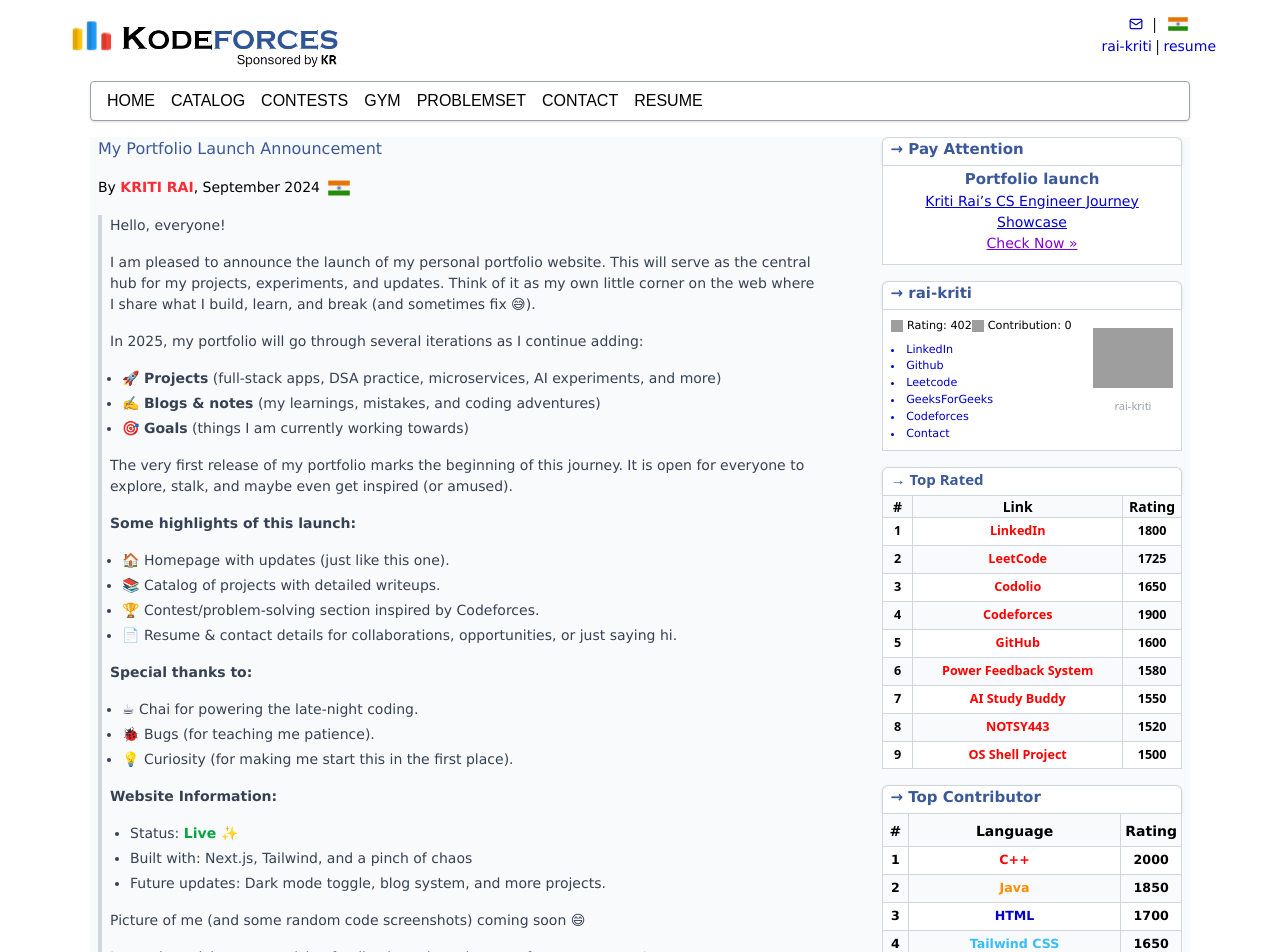
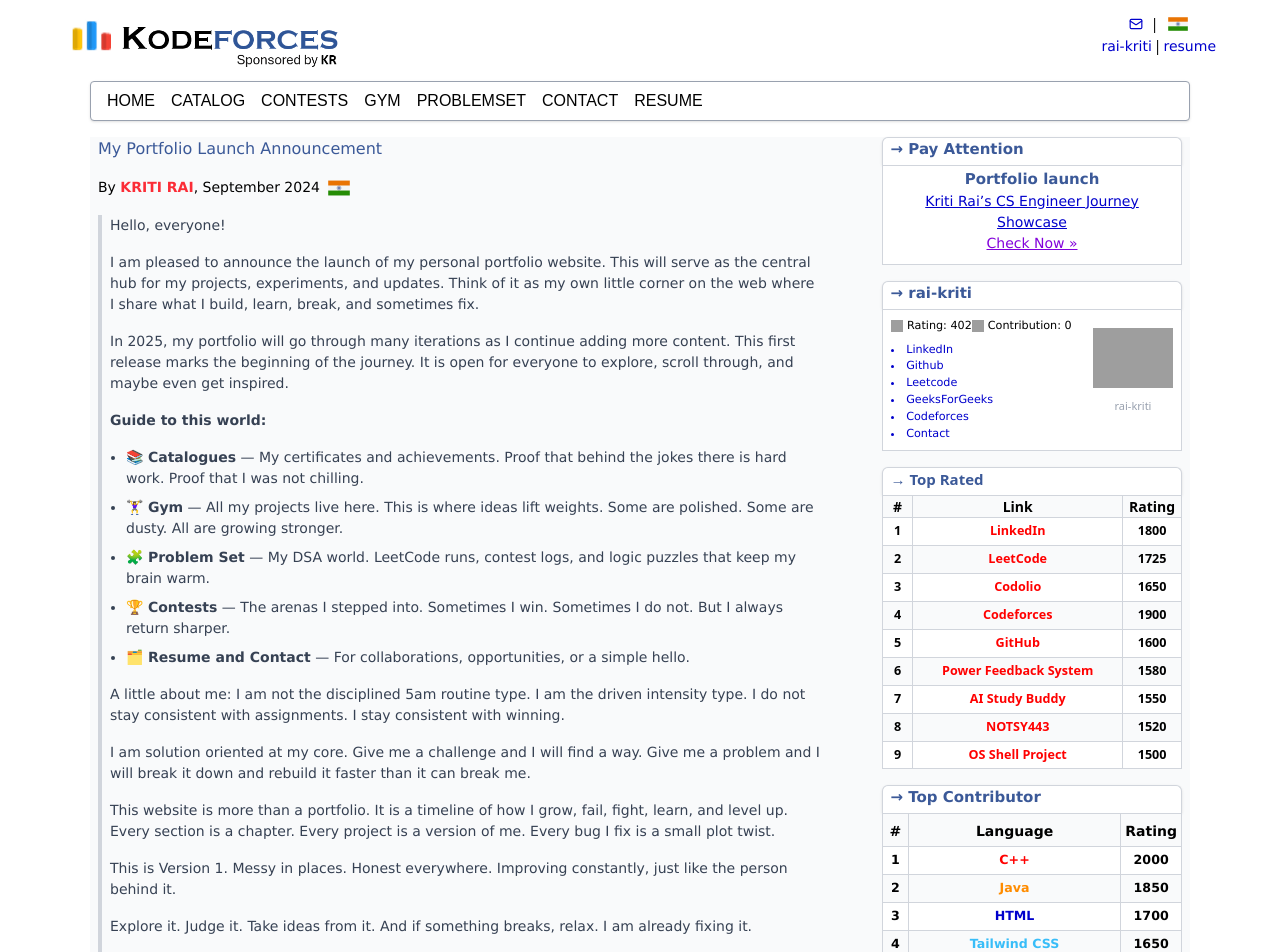
Before and after one commit to rai-kriti/portfolio, a Next.js app: page / in a window 1280 px wide. Shown: the top 952 px of the page. Built offline with nearby package versions, Linux system fonts and the light colour scheme; grey boxes are pictures that could not be loaded; a web font is replaced by a local one.

Commit message:
Revise portfolio website content for clarity
Updated the content of the portfolio website to enhance clarity and engagement.

```diff
--- a/src/app/page.tsx
+++ b/src/app/page.tsx
@@ -66,47 +66,106 @@
   I am pleased to announce the launch of my personal portfolio website.
   This will serve as the central hub for my projects, experiments, and updates.
   Think of it as my own little corner on the web where I share what I build, learn,
-              and break (and sometimes fix 😅).
+  break, and sometimes fix.
 </p>
 
-            <p>In 2025, my portfolio will go through several iterations as I continue adding:</p>
+<p>
+  In 2025, my portfolio will go through many iterations as I continue adding more content.
+  This first release marks the beginning of the journey.
+  It is open for everyone to explore, scroll through, and maybe even get inspired.
+</p>
+
+<p><strong>Guide to this world:</strong></p>
+
+<ul className="list-disc ml-4 space-y-2">
+
+  <li>
+    📚 <strong>Catalogues</strong> —
+    My certificates and achievements.
+    Proof that behind the jokes there is hard work. Proof that I was not chilling.
+  </li>
+
+  <li>
+    🏋️‍♀️ <strong>Gym</strong> —
+    All my projects live here.
+    This is where ideas lift weights. Some are polished.
+    Some are dusty. All are growing stronger.
+  </li>
+
+  <li>
+    🧩 <strong>Problem Set</strong> —
+    My DSA world. LeetCode runs, contest logs,
+    and logic puzzles that keep my brain warm.
+  </li>
+
+  <li>
+    🏆 <strong>Contests</strong> —
+    The arenas I stepped into.
+    Sometimes I win. Sometimes I do not.
+    But I always return sharper.
+  </li>
+
+  <li>
+    🗂️ <strong>Resume and Contact</strong> —
+    For collaborations, opportunities, or a simple hello.
+  </li>
+
+</ul>
+
+<p className="mt-4">
+  A little about me: I am not the disciplined 5am routine type.
+  I am the driven intensity type.
+  I do not stay consistent with assignments.
+  I stay consistent with winning.
+</p>
+
+<p>
+  I am solution oriented at my core.
+  Give me a challenge and I will find a way.
+  Give me a problem and I will break it down and rebuild it faster than it can break me.
+</p>
+
+<p>
+  This website is more than a portfolio.
+  It is a timeline of how I grow, fail, fight, learn, and level up.
+  Every section is a chapter.
+  Every project is a version of me.
+  Every bug I fix is a small plot twist.
+</p>
+
+<p>
+  This is Version 1.
+  Messy in places. Honest everywhere.
+  Improving constantly, just like the person behind it.
+</p>
+
+<p>
+  Explore it.
+  Judge it.
+  Take ideas from it.
+  And if something breaks, relax. I am already fixing it.
+</p>
+
+<p><strong>Special thanks to:</strong></p>
 
 <ul className="list-disc ml-3 space-y-1">
-              <li>🚀 <strong>Projects</strong> (full-stack apps, DSA practice, microservices, AI experiments, and more)</li>
-              <li>✍️ <strong>Blogs & notes</strong> (my learnings, mistakes, and coding adventures)</li>
-              <li>🎯 <strong>Goals</strong> (things I am currently working towards)</li>
-            </ul>
-
-            <p>
-              The very first release of my portfolio marks the beginning of this journey.
-              It is open for everyone to explore, stalk, and maybe even get inspired (or amused).
-            </p>
-
-            <p><strong>Some highlights of this launch:</strong></p>
-            <ul className="list-disc ml-3 space-y-1">
-              <li>🏠 Homepage with updates (just like this one).</li>
-              <li>📚 Catalog of projects with detailed writeups.</li>
-              <li>🏆 Contest/problem-solving section inspired by Codeforces.</li>
-              <li>📄 Resume & contact details for collaborations, opportunities, or just saying hi.</li>
-            </ul>
-
-            <p><strong>Special thanks to:</strong></p>
-            <ul className="list-disc ml-3 space-y-1">
-              <li>☕ Chai for powering the late-night coding.</li>
-              <li>🐞 Bugs (for teaching me patience).</li>
-              <li>💡 Curiosity (for making me start this in the first place).</li>
+  <li>☕ Chai for powering the late night coding sessions.</li>
+  <li>🐞 Bugs for teaching me patience.</li>
+  <li>💡 Curiosity for making me start all of this.</li>
 </ul>
 
 <p><strong>Website Information:</strong></p>
+
 <ul className="list-disc ml-5 space-y-1">
-              <li>Status: <span className="text-green-600 font-semibold">Live ✨</span></li>
+  <li>Status: <span className="text-green-600 font-semibold">Live</span></li>
   <li>Built with: Next.js, Tailwind, and a pinch of chaos</li>
-              <li>Future updates: Dark mode toggle, blog system, and more projects.</li>
+  <li>Future updates: Dark mode, blog system, and more projects</li>
 </ul>
 
-            <p>Picture of me (and some random code screenshots) coming soon 😄</p>
+<p>Picture of me and some code screenshots coming soon😁.</p>
 
-            <p>I eagerly anticipate your visits, feedback, and maybe even feature requests!</p>
+<p>I look forward to your visits, feedback, and feature requests.😊</p>
+
 
             <VoteBar />
           </div>
```
Lines whose indentation alone changed are shown as unchanged.
